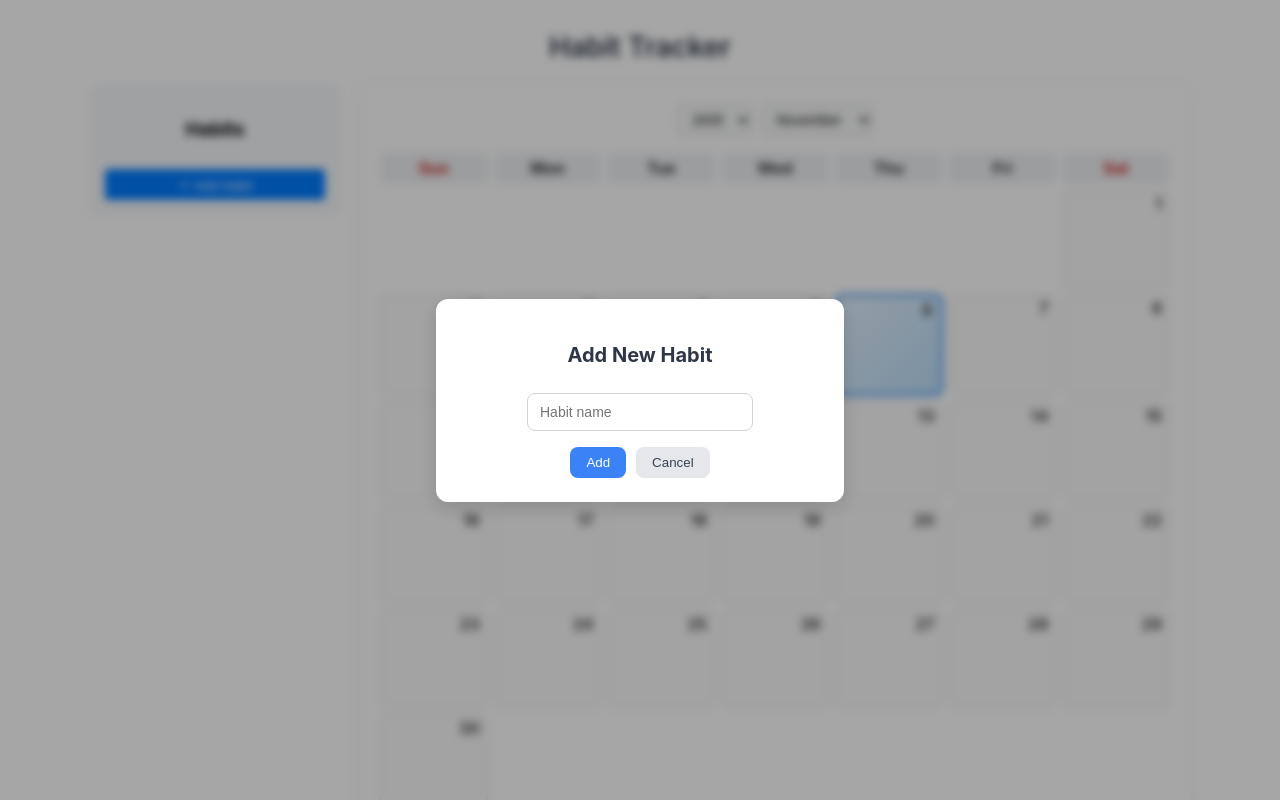
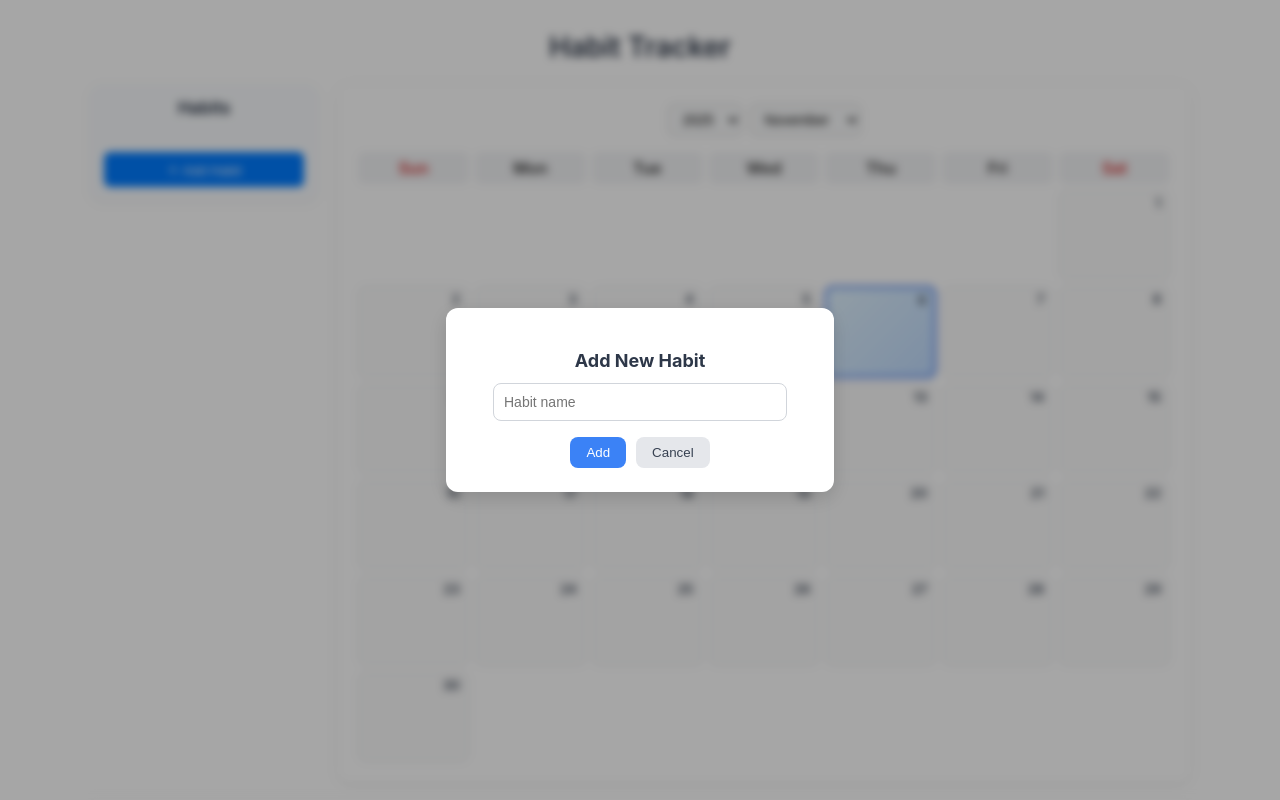
Before and after one commit to Vivienneng58/habitTracker, a Vue app: page / in a window 1280 px wide. Both pictures are taken after a click on the button "＋ Add Habit". Shown: the top 800 px of the page. Built offline with nearby package versions, Linux system fonts and the light colour scheme; the HTML template or start-up script is replaced by a standard one.

Commit message:
feat: enhance Calendar and Habit components with improved UI and functionality

```diff
--- a/src/components/Calendar.vue
+++ b/src/components/Calendar.vue
@@ -14,12 +14,12 @@
     <div class="calendar">
       <!-- 星期标题 -->
       <div
-        v-for="(d, idx) in weekDays"
-        :key="d"
+        v-for="(day, i) in weekDays"
+        :key="day"
         class="weekday"
-        :class="{ weekend: idx === 0 || idx === 6 }"
+        :class="{ weekend: i === 0 || i === 6 }"
       >
-        {{ d }}
+        {{ day }}
       </div>
 
       <!-- 日期格 -->
@@ -28,16 +28,18 @@
         :key="day.date ? `day-${day.date}` : `empty-${index}`"
         class="calendar-day"
         :class="{ today: isToday(day.date), empty: !day.date }"
-        @click="() => day.date && $emit('click-date', day.date)"
+        @click="() => day.date && emit('click-date', day.date)"
       >
-        <div v-if="day.date" class="date">{{ new Date(day.date).getDate() }}</div>
+        <template v-if="day.date">
+          <div class="date">{{ new Date(day.date).getDate() }}</div>
 
-        <!-- ✅ 当天完成的习惯 -->
-        <ul v-if="day.date" class="habit-list">
-          <li v-for="habit in habitsByDate[day.date] || []" :key="habit" class="habit-item">
-            ✅ {{ habit }}
-          </li>
-        </ul>
+          <!-- 当天完成的习惯 -->
+          <ul v-if="habitsByDate[day.date]?.length" class="habit-list">
+            <li v-for="habit in habitsByDate[day.date]" :key="habit" class="habit-item">
+              √ {{ habit }}
+            </li>
+          </ul>
+        </template>
       </div>
     </div>
   </div>
@@ -46,8 +48,12 @@
 <script setup lang="ts">
 import { ref, watch, computed } from 'vue'
 
+interface DayItem {
+  date: string | null
+}
+
 const props = defineProps<{
-  days: { date: string | null }[]
+  days: DayItem[]
   weekDays: string[]
   monthNames: string[]
   yearOptions: number[]
@@ -58,42 +64,49 @@ const props = defineProps<{
   month: number
 }>()
 
-const emit = defineEmits(['change-month', 'click-date'])
+const emit = defineEmits<{
+  (e: 'change-month', payload: { year: number; month: number }): void
+  (e: 'click-date', date: string): void
+}>()
 
+// ====== 本地副本，避免直接修改父组件的 props ======
 const localYear = ref(props.year)
 const localMonth = ref(props.month)
 
-watch([() => props.year, () => props.month], ([y, m]) => {
-  localYear.value = y
-  localMonth.value = m
-})
+// 同步父组件更新
+watch(
+  () => [props.year, props.month],
+  ([y, m]) => {
+    localYear.value = y
+    localMonth.value = m
+  },
+)
 
+// 切换月份事件
 const emitChangeMonth = () => {
   emit('change-month', { year: localYear.value, month: localMonth.value })
 }
 
-// ✅ 修复后的 habitsByDate
-const habitsByDate = computed(() => {
-  return props.habitRecords || {}
-})
+// 直接使用 habitRecords，避免重复计算
+const habitsByDate = computed(() => props.habitRecords)
 </script>
 
 <style scoped>
-/* === 容器整体 === */
+/* ========== 外层容器 ========== */
 .calendar-container {
   flex: 1;
-  min-width: 650px;
+  min-width: 600px;
   background: #ffffff;
   border-radius: 12px;
   box-shadow: 0 2px 10px rgba(0, 0, 0, 0.08);
   padding: 20px;
 }
 
-/* === 月份选择器 === */
+/* ========== 月份选择器 ========== */
 .month-selector {
   display: flex;
   justify-content: center;
-  gap: 10px;
+  gap: 8px;
   margin-bottom: 16px;
 }
 
@@ -101,16 +114,17 @@ const habitsByDate = computed(() => {
   padding: 6px 10px;
   border-radius: 6px;
   border: 1px solid #ccc;
+  background: #f9fafb;
   font-size: 14px;
-  background: #f8f9fa;
   cursor: pointer;
+  transition: background 0.2s ease;
 }
 
 .month-selector select:hover {
   background: #e9ecef;
 }
 
-/* === 星期栏 === */
+/* ========== 星期标题栏 ========== */
 .calendar {
   display: grid;
   grid-template-columns: repeat(7, 1fr);
@@ -118,27 +132,27 @@ const habitsByDate = computed(() => {
 }
 
 .weekday {
-  font-weight: bold;
   text-align: center;
-  padding: 6px;
-  background: #f0f2f5;
+  font-weight: 600;
+  padding: 6px 0;
   border-radius: 6px;
+  background: #f3f4f6;
   color: #333;
 }
 
 .weekday.weekend {
-  color: #c62828;
+  color: #d32f2f;
 }
 
-/* === 日期格 === */
+/* ========== 日期格 ========== */
 .calendar-day {
   border-radius: 8px;
-  min-height: 90px;
-  background-color: #fafafa;
-  box-shadow: inset 0 0 0 1px #e0e0e0;
-  position: relative;
+  min-height: 80px;
+  background: #fafafa;
+  border: 1px solid #e5e7eb;
+  padding: 4px 6px;
   cursor: pointer;
-  padding: 4px;
+  transition: background 0.2s ease;
 }
 
 .calendar-day:hover {
@@ -148,27 +162,28 @@ const habitsByDate = computed(() => {
 /* 空白格 */
 .calendar-day.empty {
   background: transparent;
-  box-shadow: none;
+  border: none;
   cursor: default;
   pointer-events: none;
 }
 
-/* 当天 */
+/* 今日样式 */
 .calendar-day.today {
-  border: 2px solid #007bff;
-  background: linear-gradient(135deg, #e3f2fd 0%, #bbdefb 100%);
+  border: 2px solid #2563eb;
+  background: linear-gradient(135deg, #e0f2fe, #bfdbfe);
 }
 
 /* 日期数字 */
 .date {
+  text-align: right;
   font-weight: 600;
-  color: #333;
-  margin-bottom: 4px;
-  text-align: right;
-  padding-right: 4px;
+  color: #374151;
+  padding-right: 2px;
+  margin-bottom: 2px;
+  font-size: 13px;
 }
 
-/* === 当天的 habit 列表 === */
+/* ========== 习惯列表 ========== */
 .habit-list {
   list-style: none;
   padding: 0;
@@ -176,13 +191,15 @@ const habitsByDate = computed(() => {
 }
 
 .habit-item {
-  background: #4caf50;
+  background: #10b981;
   color: white;
   font-size: 11px;
   padding: 2px 4px;
   border-radius: 4px;
   margin: 2px 0;
   text-align: left;
-  word-break: break-word;
+  white-space: nowrap;
+  overflow: hidden;
+  text-overflow: ellipsis;
 }
 </style>
--- a/src/components/Habit.vue
+++ b/src/components/Habit.vue
@@ -1,22 +1,27 @@
 <template>
-  <div class="habit-sidebar">
-    <h3>Habits</h3>
-    <ul class="habit-list-side">
+  <aside class="habit-sidebar">
+    <h3 class="sidebar-title">Habits</h3>
+
+    <ul class="habit-list">
       <li
         v-for="habit in allHabits"
         :key="habit"
+        class="habit-item"
         :class="{ selected: selectedHabit === habit }"
       >
         <div class="habit-info" @click="$emit('select', habit)">
           <div class="habit-name">{{ habit }}</div>
           <div class="habit-streak">🔥 {{ habitStreak(habit) }} days</div>
         </div>
-        <button class="delete-btn" @click="$emit('delete', habit)">X</button>
+
+        <button class="delete-btn" title="Delete habit" @click.stop="$emit('delete', habit)">
+          ✕
+        </button>
       </li>
     </ul>
 
     <button class="add-habit-btn" @click="$emit('add')">＋ Add Habit</button>
-  </div>
+  </aside>
 </template>
 
 <script setup lang="ts">
@@ -26,76 +31,107 @@ defineProps<{
   habitStreak: (habit: string) => number
 }>()
 
-defineEmits(["select", "delete", "add"])
+defineEmits(['select', 'delete', 'add'])
 </script>
 
 <style scoped>
+/* === 容器整体 === */
 .habit-sidebar {
-  width: 220px;
-  flex-shrink: 0;
-  background: #f5f7fa;
-  padding: 15px;
-  border-radius: 8px;
+  width: 200px;
+  background: #f9fbfd;
+  padding: 14px;
+  border-radius: 12px;
+  box-shadow: 0 2px 8px rgba(0, 0, 0, 0.05);
+  display: flex;
+  flex-direction: column;
   height: fit-content;
 }
 
-.habit-list-side {
+/* === 标题 === */
+.sidebar-title {
+  margin: 0;
+  font-size: 17px;
+  font-weight: 600;
+  color: #1e293b;
+  text-align: center;
+}
+
+/* === 列表 === */
+.habit-list {
   list-style: none;
   padding: 0;
-  margin: 10px 0;
+  margin: 12px 0;
 }
 
-.habit-list-side li {
-  background: white;
-  border-radius: 6px;
-  margin-bottom: 8px;
-  padding: 8px;
+.habit-item {
   display: flex;
   justify-content: space-between;
   align-items: center;
-  border: 1px solid #ddd;
-}
-
-.habit-list-side li.selected {
-  border: 2px solid #007bff;
-  background: #e8f0fe;
-}
-
-.habit-info {
-  flex: 1;
+  background: #ffffff;
+  border: 1px solid #e3e8ef;
+  border-radius: 8px;
+  padding: 8px 10px;
+  margin-bottom: 8px;
+  transition: all 0.25s ease;
   cursor: pointer;
 }
 
+/* === 习惯信息 === */
+.habit-info {
+  flex: 1;
+  overflow: hidden;
+}
+
+.habit-name {
+  font-size: 14px;
+  font-weight: 500;
+  color: #334155;
+  white-space: nowrap;
+  overflow: hidden;
+  text-overflow: ellipsis;
+}
+
+.habit-streak {
+  font-size: 12px;
+  color: #ff7043;
+  margin-top: 2px;
+}
+
+/* === 删除按钮 === */
 .delete-btn {
-  background: none;
+  background: transparent;
   border: none;
+  color: #999;
+  font-size: 16px;
   cursor: pointer;
-  font-size: 16px;
-  color: #888;
-  transition: color 0.2s;
+  padding: 4px 6px;
+  border-radius: 6px;
+  transition: all 0.2s ease;
 }
 
 .delete-btn:hover {
-  color: #ff4444;
+  background: #ffecec;
+  color: #e53935;
 }
 
-.habit-streak {
-  font-size: 13px;
-  color: #ff5722;
-}
-
+/* === 添加按钮 === */
 .add-habit-btn {
   margin-top: 10px;
   width: 100%;
   background: #007bff;
   color: white;
-  padding: 6px 0;
+  font-weight: 500;
+  padding: 8px 0;
   border: none;
-  border-radius: 4px;
+  border-radius: 6px;
   cursor: pointer;
+  transition:
+    background 0.25s ease,
+    transform 0.1s ease;
 }
 
 .add-habit-btn:hover {
-  background: #0056b3;
+  background: #0062cc;
+  transform: translateY(-1px);
 }
 </style>
--- a/src/views/HomeView.vue
+++ b/src/views/HomeView.vue
@@ -4,19 +4,20 @@ import Calendar from '@/components/Calendar.vue'
 import Habit from '@/components/Habit.vue'
 import Consistency from '@/components/Consistency.vue'
 
-// ====================== 数据 ======================
+// ============ 数据初始化 ============
+const today = new Date()
 const allHabits = ref<string[]>(JSON.parse(localStorage.getItem('allHabits') || '[]'))
 const habitRecords = ref<Record<string, string[]>>(
   JSON.parse(localStorage.getItem('habitRecords') || '{}'),
 )
 
+// ============ UI 状态 ============
 const showAddHabitDialog = ref(false)
 const showSelectHabitDialog = ref(false)
 const newHabit = ref('')
 const selectedDate = ref('')
 
-// ====================== 日历数据 ======================
-const today = new Date()
+// ============ 日历控制 ============
 const selectedYear = ref(today.getFullYear())
 const selectedMonth = ref(today.getMonth())
 
@@ -35,71 +36,49 @@ const monthNames = [
   'November',
   'December',
 ]
-
 const yearOptions = Array.from({ length: 6 }, (_, i) => today.getFullYear() - 3 + i)
 
-// 计算日历日期
+// 生成当月日期数据
 const calendarDays = computed(() => {
   const year = selectedYear.value
   const month = selectedMonth.value
   const days: { date: string | null }[] = []
 
   const firstDay = new Date(year, month, 1).getDay()
-  const daysInMonth = new Date(year, month + 1, 0).getDate()
+  const totalDays = new Date(year, month + 1, 0).getDate()
 
-  // 前置空格
   for (let i = 0; i < firstDay; i++) days.push({ date: null })
-  // 当月日期
-  for (let d = 1; d <= daysInMonth; d++) {
+  for (let d = 1; d <= totalDays; d++) {
     const dateStr = `${year}-${String(month + 1).padStart(2, '0')}-${String(d).padStart(2, '0')}`
     days.push({ date: dateStr })
   }
   return days
 })
 
+// 是否今天
 const isToday = (dateStr: string | null) => {
   if (!dateStr) return false
   const d = new Date(dateStr)
-  return (
-    d.getDate() === today.getDate() &&
-    d.getMonth() === today.getMonth() &&
-    d.getFullYear() === today.getFullYear()
-  )
+  return d.toDateString() === today.toDateString()
 }
 
-// ====================== 操作逻辑 ======================
+// ============ 操作逻辑 ============
+const saveToLocal = () => {
+  localStorage.setItem('allHabits', JSON.stringify(allHabits.value))
+  localStorage.setItem('habitRecords', JSON.stringify(habitRecords.value))
+}
 
-// 添加新习惯
+// 添加习惯
 const addNewHabit = () => {
-  if (!newHabit.value.trim()) return
-  allHabits.value.push(newHabit.value.trim())
+  const habit = newHabit.value.trim()
+  if (!habit) return
+  allHabits.value.push(habit)
   saveToLocal()
   newHabit.value = ''
   showAddHabitDialog.value = false
 }
 
-// 点击日期 => 选择为哪一个 habit 标记完成
-const openSelectHabitDialog = (date: string) => {
-  selectedDate.value = date
-  showSelectHabitDialog.value = true
-}
-
-// 在选中的日期标记/取消某个 habit
-const toggleHabitForDate = (habit: string) => {
-  const date = selectedDate.value
-  if (!date) return
-
-  const list = habitRecords.value[date] || []
-  const idx = list.indexOf(habit)
-
-  if (idx >= 0) list.splice(idx, 1)
-  else list.push(habit)
-
-  habitRecords.value[date] = list
-  saveToLocal()
-}
-
-// 删除习惯（同时清除对应记录）
+// 删除习惯并清理记录
 const deleteHabit = (habit: string) => {
   allHabits.value = allHabits.value.filter((h) => h !== habit)
   for (const date in habitRecords.value) {
@@ -109,57 +88,56 @@ const deleteHabit = (habit: string) => {
   saveToLocal()
 }
 
-// 判断某日期是否完成某 habit
-const isHabitDoneOnDate = (habit: string, date: string) => {
-  return habitRecords.value[date]?.includes(habit) ?? false
+// 点击日期 => 打开习惯选择
+const openSelectHabitDialog = (date: string) => {
+  selectedDate.value = date
+  showSelectHabitDialog.value = true
 }
 
-// ====================== 统计 ======================
+// 选中日期标记习惯完成
+const toggleHabitForDate = (habit: string) => {
+  const date = selectedDate.value
+  if (!date) return
+  const list = habitRecords.value[date] || []
+  const idx = list.indexOf(habit)
+  if (idx >= 0) list.splice(idx, 1)
+  else list.push(habit)
+  habitRecords.value[date] = list
+  saveToLocal()
+}
 
-// streak：某 habit 连续完成天数
-const habitStreak = computed(() => {
-  return (habit: string) => {
-    // 从 habitRecords 中找到所有完成该 habit 的日期
-    const completedDates = Object.keys(habitRecords.value)
-      .filter((date) => habitRecords.value[date].includes(habit))
-      .sort((a, b) => new Date(b).getTime() - new Date(a).getTime()) // 从最近的日期开始
+// 某天是否完成某习惯
+const isHabitDoneOnDate = (habit: string, date: string) =>
+  habitRecords.value[date]?.includes(habit) ?? false
 
-    if (completedDates.length === 0) return 0
+// ============ 统计 ============
+const habitStreak = computed(() => (habit: string) => {
+  const completed = Object.keys(habitRecords.value)
+    .filter((d) => habitRecords.value[d].includes(habit))
+    .sort((a, b) => new Date(b).getTime() - new Date(a).getTime())
+  if (!completed.length) return 0
 
-    let streak = 1
-    for (let i = 1; i < completedDates.length; i++) {
-      const prev = new Date(completedDates[i])
-      const curr = new Date(completedDates[i - 1])
-      const diff = (curr.getTime() - prev.getTime()) / (1000 * 3600 * 24)
-
-      if (diff === 1) {
-        streak++
-      } else {
-        break
-      }
-    }
-    return streak
+  let streak = 1
+  for (let i = 1; i < completed.length; i++) {
+    const diff =
+      (new Date(completed[i - 1]).getTime() - new Date(completed[i]).getTime()) / (1000 * 3600 * 24)
+    if (diff === 1) streak++
+    else break
   }
+  return streak
 })
 
-// consistency：某 habit 本月完成比例
 const habitMonthlyConsistency = (habit: string) => {
   const year = selectedYear.value
   const month = selectedMonth.value
-  const daysInMonth = new Date(year, month + 1, 0).getDate()
+  const totalDays = new Date(year, month + 1, 0).getDate()
 
-  let count = 0
-  for (let d = 1; d <= daysInMonth; d++) {
-    const dateStr = `${year}-${String(month + 1).padStart(2, '0')}-${String(d).padStart(2, '0')}`
-    if (habitRecords.value[dateStr]?.includes(habit)) count++
+  let completed = 0
+  for (let d = 1; d <= totalDays; d++) {
+    const date = `${year}-${String(month + 1).padStart(2, '0')}-${String(d).padStart(2, '0')}`
+    if (habitRecords.value[date]?.includes(habit)) completed++
   }
-  return ((count / daysInMonth) * 100).toFixed(1)
-}
-
-// 保存数据
-const saveToLocal = () => {
-  localStorage.setItem('allHabits', JSON.stringify(allHabits.value))
-  localStorage.setItem('habitRecords', JSON.stringify(habitRecords.value))
+  return ((completed / totalDays) * 100).toFixed(1)
 }
 </script>
 
@@ -169,7 +147,6 @@ const saveToLocal = () => {
       <h2 class="title">Habit Tracker</h2>
 
       <div class="layout">
-        <!-- 左边 Habits -->
         <Habit
           :allHabits="allHabits"
           :habitStreak="habitStreak"
@@ -177,7 +154,6 @@ const saveToLocal = () => {
           @delete="deleteHabit"
         />
 
-        <!-- 右边 Calendar -->
         <Calendar
           :days="calendarDays"
           :weekDays="weekDays"
@@ -198,25 +174,24 @@ const saveToLocal = () => {
         />
       </div>
 
-      <!-- 下方 Consistency -->
       <Consistency :allHabits="allHabits" :habitMonthlyConsistency="habitMonthlyConsistency" />
 
-      <!-- 添加新 Habit -->
+      <!-- 添加 Habit -->
       <div v-if="showAddHabitDialog" class="dialog-overlay">
         <div class="dialog">
           <h3>Add New Habit</h3>
           <input v-model="newHabit" placeholder="Habit name" class="input" />
           <div class="dialog-buttons">
-            <button @click="addNewHabit" class="btn">Add</button>
-            <button @click="showAddHabitDialog = false" class="btn cancel">Cancel</button>
+            <button @click="addNewHabit" class="btn primary">Add</button>
+            <button @click="showAddHabitDialog = false" class="btn">Cancel</button>
           </div>
         </div>
       </div>
 
-      <!-- 选择 Habit 标记完成 -->
+      <!-- 标记 Habit 完成 -->
       <div v-if="showSelectHabitDialog" class="dialog-overlay">
         <div class="dialog">
-          <h3>Select Habit for {{ selectedDate }}</h3>
+          <h3>Mark Habits for {{ selectedDate }}</h3>
           <ul class="habit-select-list">
             <li
               v-for="habit in allHabits"
@@ -225,13 +200,11 @@ const saveToLocal = () => {
               class="habit-option"
             >
               <span>{{ habit }}</span>
-              <span>
-                {{ isHabitDoneOnDate(habit, selectedDate) ? '✅' : '❌' }}
-              </span>
+              <span>{{ isHabitDoneOnDate(habit, selectedDate) ? '✅' : '❌' }}</span>
             </li>
           </ul>
           <div class="dialog-buttons">
-            <button @click="showSelectHabitDialog = false" class="btn cancel">Close</button>
+            <button @click="showSelectHabitDialog = false" class="btn">Close</button>
           </div>
         </div>
       </div>
@@ -244,7 +217,7 @@ const saveToLocal = () => {
   max-width: 1100px;
   margin: 30px auto;
   text-align: center;
-  font-family: 'Inter', 'Segoe UI', Arial, sans-serif;
+  font-family: 'Inter', sans-serif;
 }
 
 .title {
@@ -257,11 +230,11 @@ const saveToLocal = () => {
 .layout {
   display: flex;
   gap: 20px;
+  justify-content: center;
   align-items: flex-start;
-  justify-content: center;
 }
 
-/* ======= Dialog Overlay ======= */
+/* ======= Dialog ======= */
 .dialog-overlay {
   position: fixed;
   inset: 0;
@@ -273,37 +246,29 @@ const saveToLocal = () => {
   z-index: 200;
 }
 
-/* ======= Dialog Box ======= */
 .dialog {
-  background: #ffffff;
+  background: #fff;
   padding: 24px;
   border-radius: 12px;
-  width: 360px;
+  width: 340px;
   box-shadow: 0 6px 20px rgba(0, 0, 0, 0.15);
 }
 
 .dialog h3 {
-  font-size: 20px;
-  margin-bottom: 16px;
+  font-size: 18px;
+  margin-bottom: 12px;
   color: #2d3748;
 }
 
-/* ======= Input ======= */
 .input {
-  width: 200px;
-  padding: 10px 12px;
-  margin: 10px 0 16px 0;
+  width: 80%;
+  padding: 10px;
   border: 1px solid #d1d5db;
   border-radius: 8px;
+  margin-bottom: 16px;
   font-size: 14px;
-  outline: none;
 }
 
-.input:focus {
-  border-color: #3b82f6;
-}
-
-/* ======= Buttons ======= */
 .dialog-buttons {
   display: flex;
   justify-content: center;
@@ -316,27 +281,19 @@ const saveToLocal = () => {
   border: none;
   cursor: pointer;
   font-weight: 500;
-}
-
-.btn.cancel {
   background: #e5e7eb;
   color: #374151;
 }
 
-.btn.cancel:hover {
-  background: #d1d5db;
+.btn.primary {
+  background: #3b82f6;
+  color: #fff;
 }
 
-.btn:not(.cancel) {
-  background: #3b82f6;
-  color: white;
-}
-
-.btn:not(.cancel):hover {
+.btn.primary:hover {
   background: #2563eb;
 }
 
-/* ======= Habit Select List ======= */
 .habit-select-list {
   list-style: none;
   padding: 0;
@@ -346,8 +303,7 @@ const saveToLocal = () => {
 .habit-option {
   display: flex;
   justify-content: space-between;
-  align-items: center;
-  padding: 10px 12px;
+  padding: 10px;
   border: 1px solid #e5e7eb;
   border-radius: 8px;
   margin-bottom: 8px;
```
